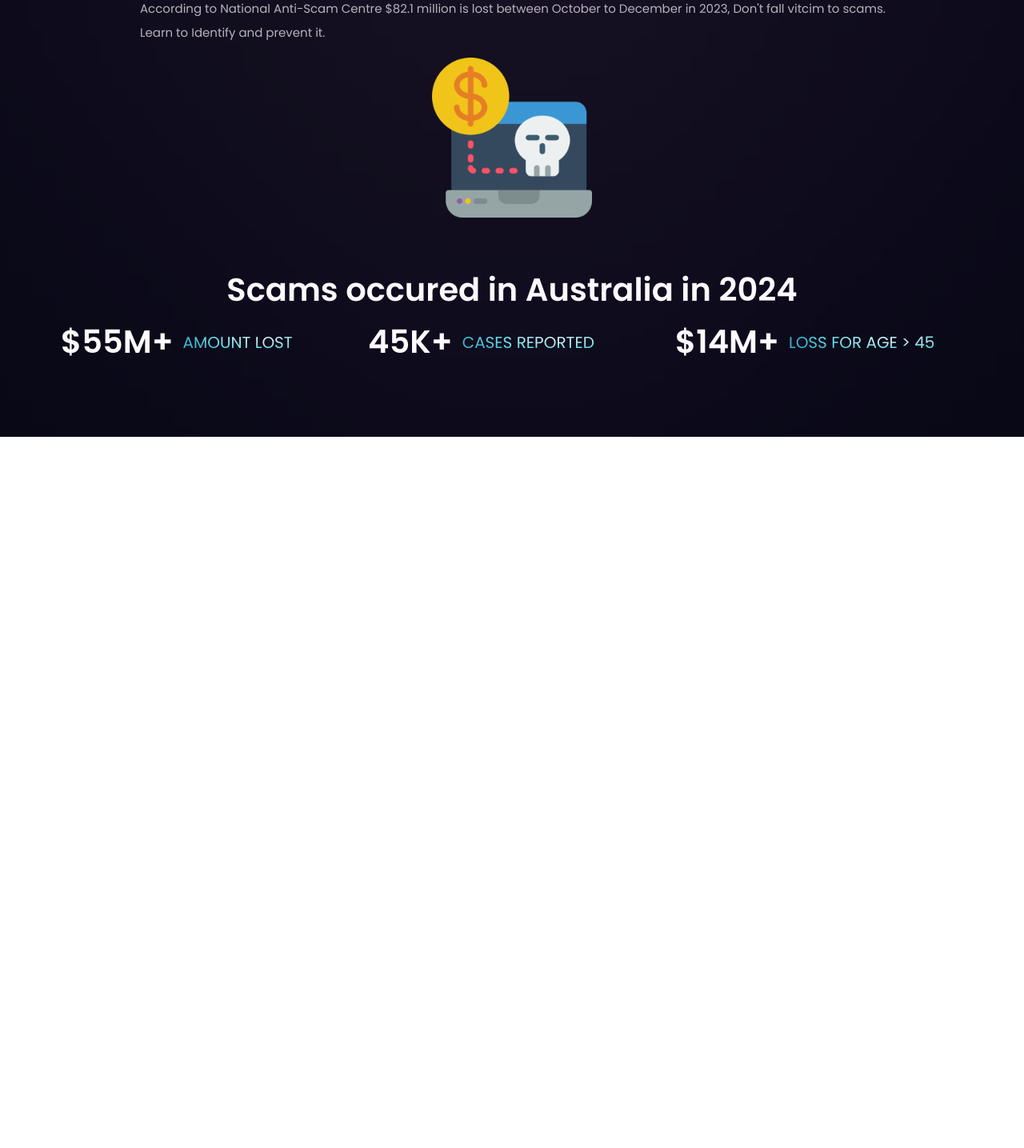
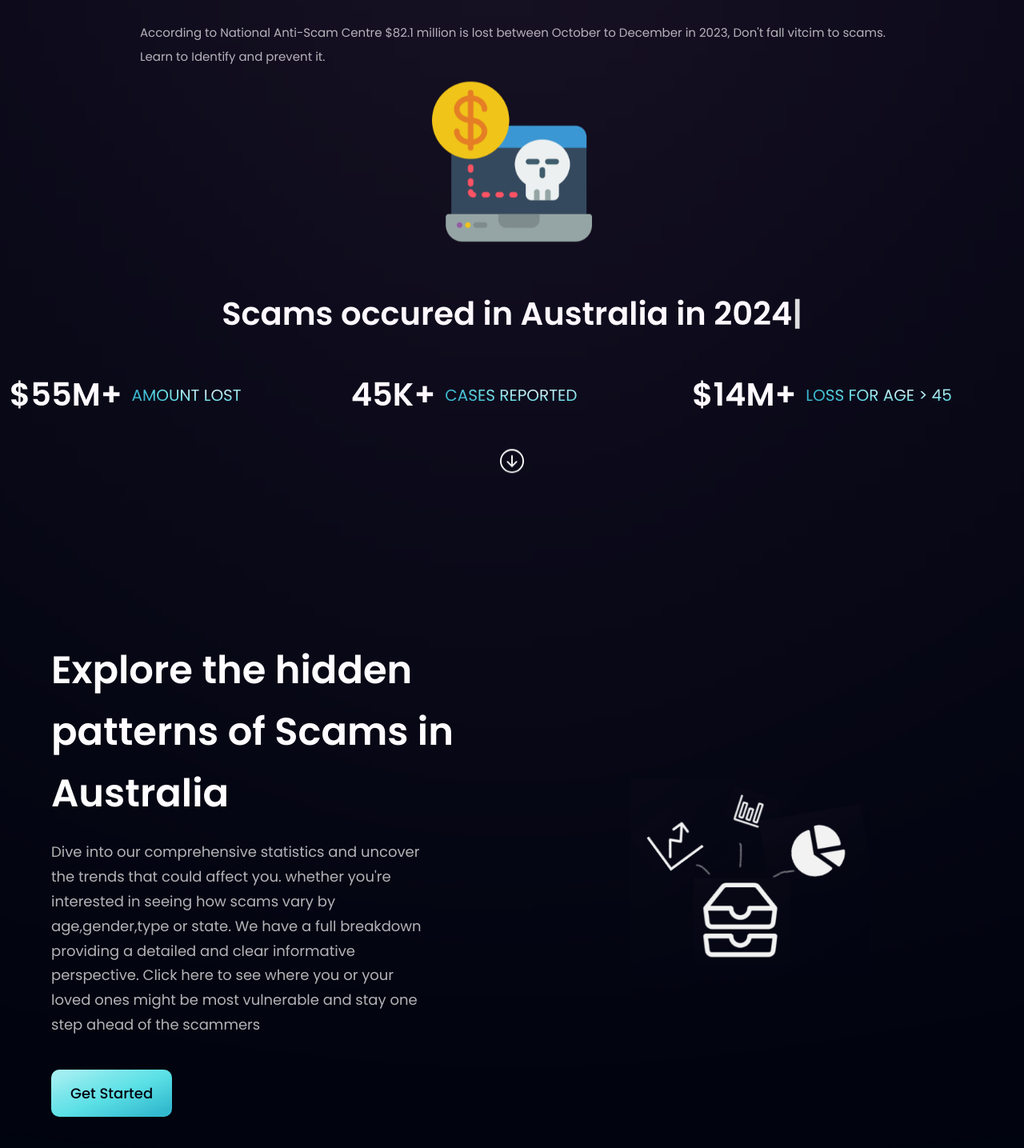
Before and after one commit to YuGitCode/scam-prevention-website, a React (Vite) app: page / in a window 1280 px wide. Shown: the part 311-1746 px from the top of the page at 80% size. Before the commit the page ends 857 px from the top, so only its background shows below. Built offline with nearby package versions, Linux system fonts and the light colour scheme.

Commit message:
Finished Data section

```diff
--- a/src/App.jsx
+++ b/src/App.jsx
@@ -1,11 +1,28 @@
-import React from 'react';
+import React, { useState, useEffect } from 'react';
 import styles from './styles';
 import Navbar from './components/NavBar';
 import Hero from './components/Hero';
 import DataSection from './components/DataSection';
+
 const App = () => {
+  const [scrollWidth, setScrollWidth] = useState('0%');
+
+  const handleScroll = () => {
+    const scrollTop = window.scrollY;
+    const docHeight =
+      document.documentElement.scrollHeight -
+      document.documentElement.clientHeight;
+    const scrolled = (scrollTop / docHeight) * 100;
+    setScrollWidth(`${scrolled}%`);
+  };
+
+  useEffect(() => {
+    window.addEventListener('scroll', handleScroll);
+    () => window.removeEventListener('scroll', handleScroll);
+  }, []);
   return (
     <>
+      <div className='scroll-watcher' style={{ width: scrollWidth }} />
       <div className='bg-primary w-full overflow-hidden'>
         <div className={`${styles.paddingX} ${styles.flexCenter}`}>
           <div className={`${styles.boxWidth}`}>
--- /dev/null
+++ b/src/components/Buttons.jsx
@@ -0,0 +1,14 @@
+import React from 'react';
+
+const Buttons = ({ styles }) => {
+  return (
+    <button
+      type='button'
+      className={`hover:focus rounded-[10px] py-4 px-6 font-poppins font-medium text-[18px] text-primary bg-blue-gradient outline-none ${styles}`}
+    >
+      Get Started
+    </button>
+  );
+};
+
+export default Buttons;
--- a/src/components/DataSection.jsx
+++ b/src/components/DataSection.jsx
@@ -1,34 +1,48 @@
 import React from 'react';
 import { stats } from '../constants';
-import styles from '../styles';
+import styles, { layout } from '../styles';
+import { ReactTyped } from 'react-typed';
+import { BsArrowDownCircle } from 'react-icons/bs';
+import { BiArrowFromTop } from 'react-icons/bi';
+import IntroData from './IntroData';
+import Button from './Buttons';
+import useOnScreen from './useOnScreen';
 const DataSection = () => {
+  const [ref, isVisible] = useOnScreen({
+    threshold: 0.5, // Trigger when 50% of the element is in view
+  });
   return (
     <>
-      <div className='flex-1 justify-center items-center flex-row'>
-        <div className='mx-auto flex-1 justify-center items-center flex-row'>
-          <h4 className='flex justify-center font-poppins font-semibold xs:text-[40px] text-[30px] xs:leading-[53px] leading-[43px] text-white'>
-            Scams occured in Australia in 2024
-          </h4>
+      <section className={`${layout.section} mt-20`}>
+        <div
+          ref={ref}
+          className={`${layout.section}  ${
+            isVisible ? 'animate-fadeInUp' : 'opacity-0'
+          }`}
+        >
+          <div ref={ref} className={layout.sectionInfo}>
+            <h2 className={styles.heading2}>
+              Explore the hidden patterns of Scams in Australia
+            </h2>
+            <p className={`${styles.paragraph} max-w-[470px] mt-5`}>
+              Dive into our comprehensive statistics and uncover the trends that
+              could affect you. whether you're interested in seeing how scams
+              vary by age,gender,type or state. We have a full breakdown
+              providing a detailed and clear informative perspective. Click here
+              to see where you or your loved ones might be most vulnerable and
+              stay one step ahead of the scammers
+            </p>
+
+            <Button styles='mt-10' />
+          </div>
+          <div className={layout.sectionImg}>
+            <img
+              src='src/assets/datacharts.png'
+              className='w-[300px] h-[300x]  opacity-95'
+            />
+          </div>
         </div>
-
-        <section
-          className={`${styles.flexCenter}flex-row flex-wrap sm:mb-20 mb-6`}
-        >
-          {stats.map((stat) => (
-            <div
-              key={stat.id}
-              className='flex-1 flex justify-start items-center md:flex-row flex-col m-3'
-            >
-              <h4 className='font-poppins font-semibold xs:text-[40px] text-[30px] xs:leading-[53px] leading-[43px] text-white'>
-                {stat.value}
-              </h4>
-              <p className='font-poppins font-normal xs:text-[20px] text-[15px] xs:leading-[26px] leading-[21px] text-gradient uppercase ml-3'>
-                {stat.title}
-              </p>
-            </div>
-          ))}
-        </section>
-      </div>
+      </section>
     </>
   );
 };
--- a/src/components/Hero.jsx
+++ b/src/components/Hero.jsx
@@ -1,16 +1,22 @@
 import React from 'react';
 import styles from '../styles';
+import { stats } from '../constants';
+
+import { ReactTyped } from 'react-typed';
+import { BsArrowDownCircle } from 'react-icons/bs';
+import { BiArrowFromTop } from 'react-icons/bi';
 const Hero = () => {
   return (
+    <>
       <section
         id='hero'
         className={`flex md:flex-row flex-row ${styles.paddingY}`}
       >
         <div className='flex flex-col justify-between items-center w-full '>
-        <h1 className='text-[30px] pl-[10px] ss:pl-[5px] font-poppins font-semibold ss:text-[45px] bg-gradient-to-r from-cyan-500 to-blue-500 inline-block text-transparent bg-clip-text'>
+          <h1 className='text-[30px] pl-[10px] ss:pl-[5px] font-poppins font-semibold ss:text-[55px] md:text[40px] bg-gradient-to-r from-cyan-500 to-blue-500 inline-block text-transparent bg-clip-text'>
             Empower Your Trust, Defend Your Dreams
           </h1>
-        <span className='pl-[10px] flex-1 font-poppins font-semibold ss:text-[50px] text-[30px] text-gradient'>
+          <span className='pl-[10px] flex-1 font-poppins font-semibold ss:text-[60px] text-[30px] text-gradient'>
             Don't pave the way for Scammers
           </span>
           <p
@@ -20,7 +26,7 @@ const Hero = () => {
             October to December in 2023, Don't fall vitcim to scams. Learn to
             Identify and prevent it.
           </p>
-        <div className='sm:flex w-[200px] justify-center items-center m-auto mt-[10px]'>
+          <div className='sm:flex w-[200px] justify-center items-center m-auto mt-[10px] '>
             <img
               className='w-[200px] h-[200px] relative z-[5] md:w-auto md:h-auto m-auto pt-[5px]'
               src='src/assets/scam.png'
@@ -29,6 +35,38 @@ const Hero = () => {
           <div className='absolute z-[0] w-[40%] h-[55%] top-0 pink__gradient' />
         </div>
       </section>
+      <div className='flex-1 justify-center items-center flex-row'>
+        <div className='mx-auto flex-1 justify-center items-center flex-row'>
+          <h4 className='flex justify-center font-poppins font-semibold xs:text-[40px] text-[30px] xs:leading-[53px] leading-[43px] text-white'>
+            <ReactTyped
+              strings={['Scams occured in Australia in 2024']}
+              typeSpeed={40}
+            />
+          </h4>
+        </div>
+
+        <section
+          className={`${styles.flexCenter} animate-fadeInUp flex-row flex-wrap sm:mb-20 mb-6`}
+        >
+          {stats.map((stat) => (
+            <div
+              key={stat.id}
+              className='flex-1 flex justify-start items-center md:flex-row flex-col m-3 mt-12'
+            >
+              <h4 className='font-poppins font-semibold xs:text-[40px] text-[30px] xs:leading-[53px] leading-[43px] text-white'>
+                {stat.value}
+              </h4>
+              <p className='font-poppins font-normal xs:text-[20px] text-[15px] xs:leading-[26px] leading-[21px] text-gradient uppercase ml-3'>
+                {stat.title}
+              </p>
+            </div>
+          ))}
+        </section>
+        <div className='flex justify-center mt-[-50px]'>
+          <BsArrowDownCircle className='text-white text-3xl animate-float' />
+        </div>
+      </div>
+    </>
   );
 };
 
--- /dev/null
+++ b/src/components/IntroData.jsx
@@ -0,0 +1,7 @@
+import React from 'react';
+
+const IntroData = () => {
+  return <div>Test</div>;
+};
+
+export default IntroData;
--- /dev/null
+++ b/src/components/useOnScreen.jsx
@@ -0,0 +1,30 @@
+// File: hooks/useOnScreen.js
+import { useState, useEffect, useRef } from 'react';
+
+const useOnScreen = (options) => {
+  const ref = useRef();
+  const [isVisible, setIsVisible] = useState(false);
+
+  useEffect(() => {
+    // Correctly create a new Intersection Observer
+    const observer = new IntersectionObserver((entries) => {
+      // Get the first entry
+      const [entry] = entries;
+      // Set visibility based on whether the element is intersecting
+      setIsVisible(entry.isIntersecting);
+    }, options);
+
+    if (ref.current) {
+      observer.observe(ref.current);
+    }
+
+    return () => {
+      if (ref.current) {
+        observer.unobserve(ref.current);
+      }
+    };
+  }, [ref, options]); // Dependency array includes ref and options to handle updates
+
+  return [ref, isVisible];
+};
+export default useOnScreen;
--- a/src/index.css
+++ b/src/index.css
@@ -138,3 +138,12 @@
   background: rgba(255, 255, 255, 0.6);
   filter: blur(750px);
 }
+
+@layer components {
+  .scroll-watcher {
+    @apply fixed top-0 z-50 bg-gradient-to-r from-violet-500 to-fuchsia-500;
+    height: 10px;
+    transform-origin: left;
+    width: 0%; /* Start with 0% width */
+  }
+}
--- a/tailwind.config.js
+++ b/tailwind.config.js
@@ -12,6 +12,26 @@ export default {
       fontFamily: {
         poppins: ['Poppins', 'sans-serif'],
       },
+      animation: {
+        fadeInUp: 'fadeInUp 1.5s ease-out', // Define the fadeInUp animation
+        float: 'float 3s ease-in-out infinite',
+      },
+      keyframes: {
+        fadeInUp: {
+          '0%': {
+            opacity: 0,
+            transform: 'translateY(20px)', // Adjust starting position as needed
+          },
+          '100%': {
+            opacity: 1,
+            transform: 'translateY(0)',
+          },
+        },
+        float: {
+          '0%, 100%': { transform: 'translateY(0)' },
+          '50%': { transform: 'translateY(-10px)' },
+        },
+      },
     },
     screens: {
       xs: '480px',
```
Also changed, not shown: src/assets/datacharts.png (added). Lines whose indentation alone changed are shown as unchanged.
